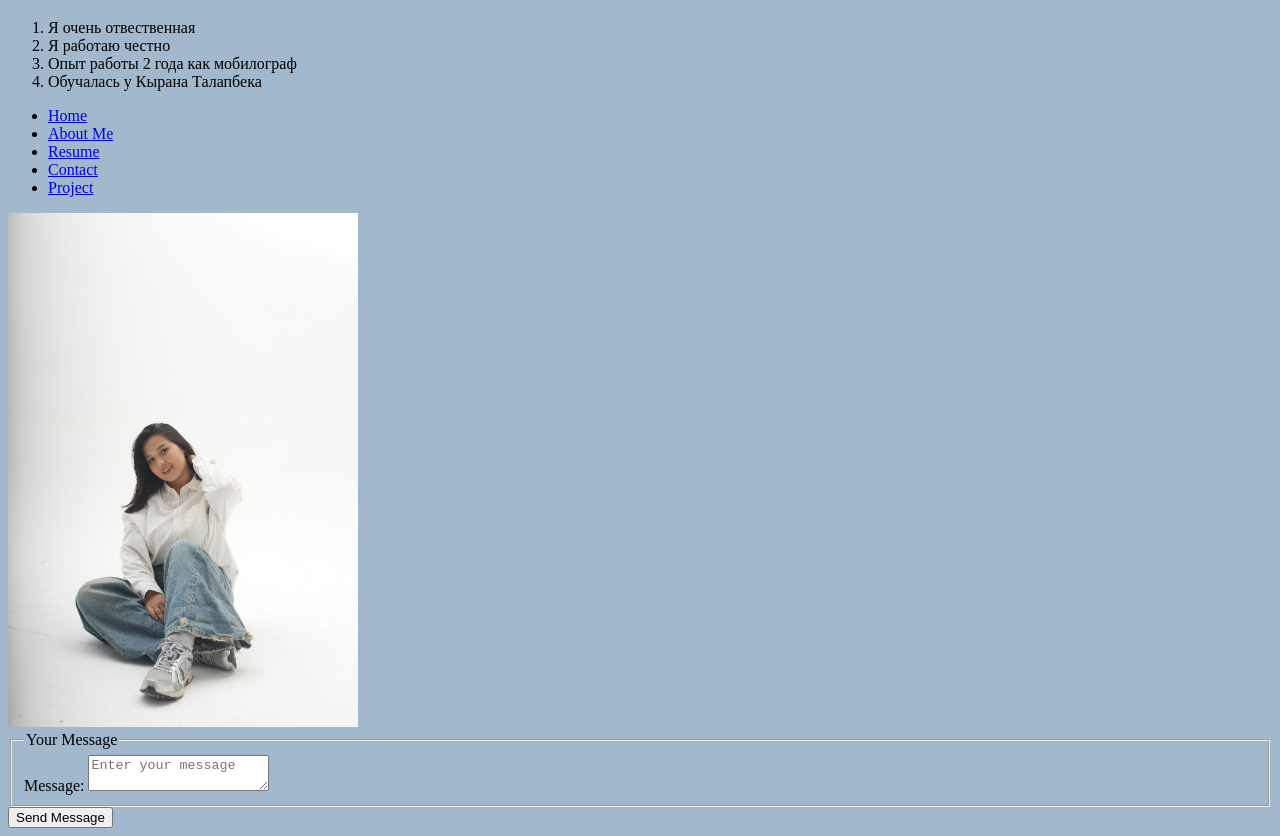
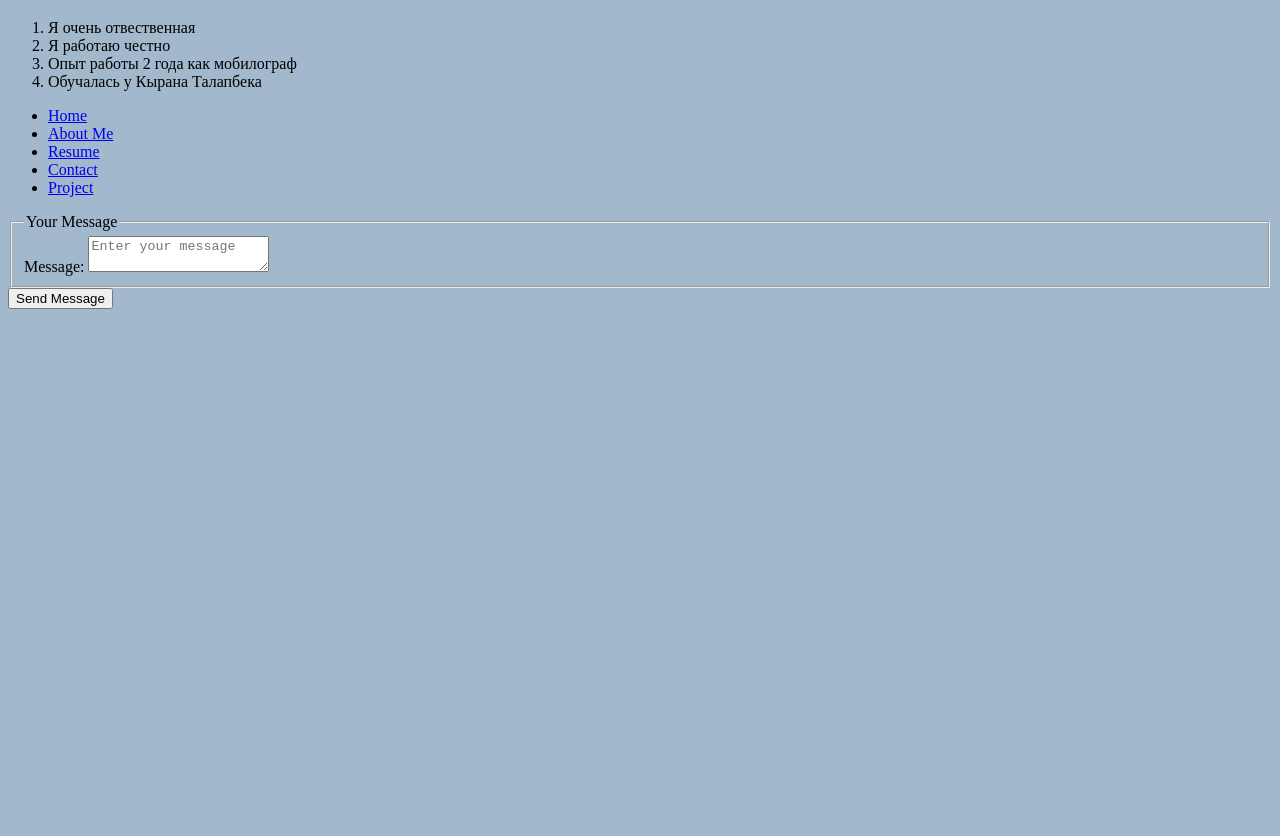
Before and after one commit to Alltnb/html-projects, a plain HTML site: page resume.html in a window 1280 px wide. Shown: the part 61-897 px from the top of the page. After the commit the page ends 800 px from the top, so only its background shows below. Drawn offline with Linux system fonts and the light colour scheme.

Commit message:
resume.html

```diff
--- a/resume.html
+++ b/resume.html
@@ -29,7 +29,7 @@
         <li><a href="contact.html">Contact</a></li>
         <li><a href="project.html">Project</a></li>
     </ul>
-    <img src="IMG_1438.JPG" width="350px">
+
 
 <fieldset>
     <legend>Your Message</legend>
```
